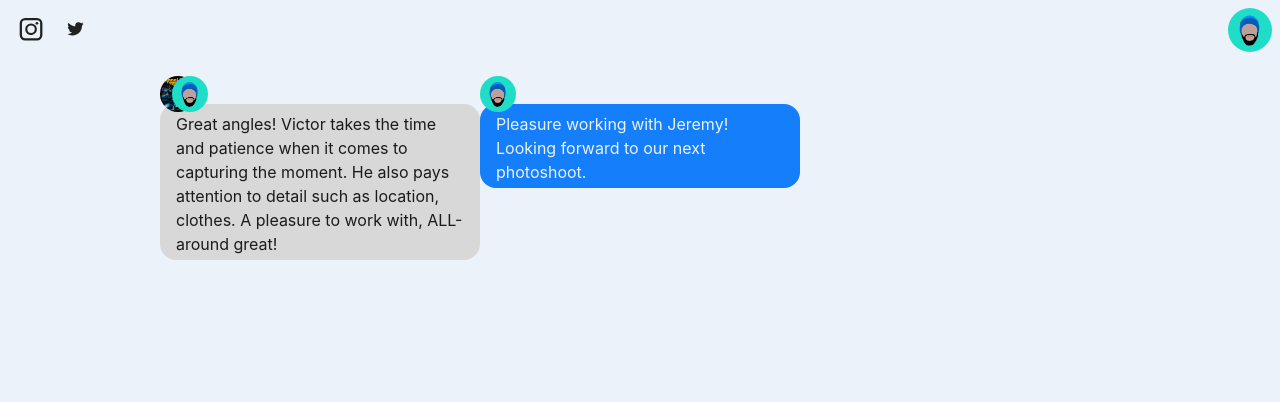
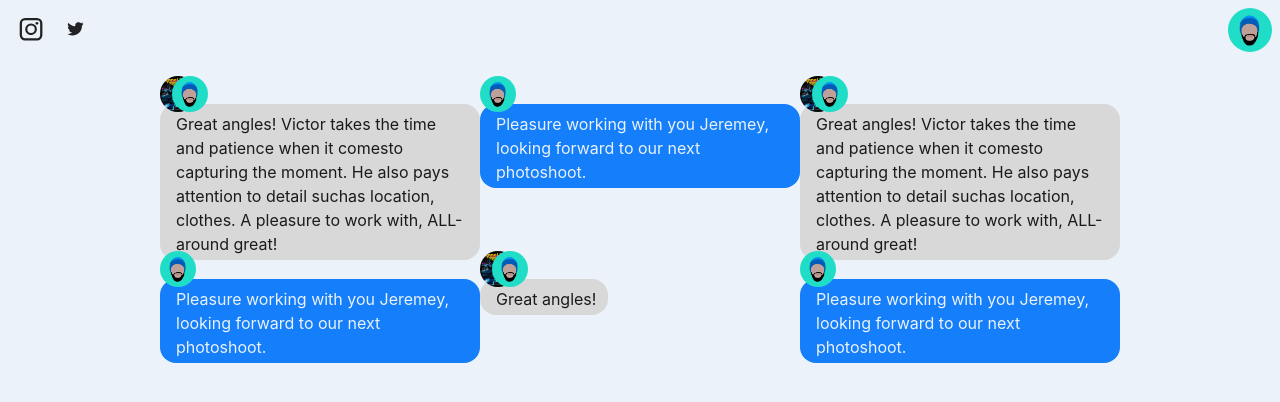
Before and after one commit to PinedaVictor/a-la-mode, a React (Vite) app: page /HappyClients in a window 1280 px wide. Shown: the top 402 px of the page. Built offline with nearby package versions, Linux system fonts and the light colour scheme.

Commit message:
Added springs folder, fixed width bug, and added animation to client reviews

```diff
--- a/src/components/elements/clients/Client.tsx
+++ b/src/components/elements/clients/Client.tsx
@@ -3,33 +3,41 @@ import img from "../../../assets/images/art.jpg";
 import img2 from "../../../assets/images/vic2.jpg";
 import { Icon } from "../avatar/Icon";
 import { Comment } from "./Comment";
+import { LeftRightSpring } from "../../springs";
 
 interface ClientProps {
   avatar: { img: string; altText: string };
   review: string;
+  comments: string[];
 }
 
 // TODO: Map client data with props
-
-export const Client: React.FC<ClientProps> = () => {
+export const Client: React.FC<ClientProps> = (props) => {
   return (
     <>
-      <div className=" absolute">
+      <LeftRightSpring left={true} height={175}>
+        <div>
+          <div className="pb-7">
+            {/* TODO: Client images */}
+            <div className=" absolute ">
               <Icon img={img} imgAltText="Client image" />
             </div>
             <div className=" absolute ml-3">
               <Icon img={img2} imgAltText="Client image" />
             </div>
-      <div className="flex mt-7 mb-8 bg-iGrey text-offBlack rounded-2xl">
+          </div>
+          <div className="flex mb-8 bg-iGrey text-offBlack rounded-2xl w-fit">
             <div className=" pl-4 pt-2 pr-3 pb-1 ">
-          <p>
-            Great angles! Victor takes the time and patience when it comes to
-            capturing the moment. He also pays attention to detail such as
-            location, clothes. A pleasure to work with, ALL-around great!
-          </p>
+              <p>{props.review}</p>
             </div>
           </div>
-      <Comment />
+        </div>
+      </LeftRightSpring>
+      <LeftRightSpring left={false} height={155}>
+        {props.comments.map((item) => (
+          <Comment comment={item} />
+        ))}
+      </LeftRightSpring>
     </>
   );
 };
--- a/src/components/elements/clients/Clients.tsx
+++ b/src/components/elements/clients/Clients.tsx
@@ -1,12 +1,34 @@
 import React from "react";
 import img from "../../../assets/images/art.jpg";
-
 import { Client } from "./Client";
 
 const clientData = [
   {
     avatar: { img: img, altText: "Art" },
-    review: "Super COol",
+    review:
+      "Great angles! Victor takes the time and patience when it comes" +
+      "to capturing the moment. He also pays attention to detail such" +
+      "as location, clothes. A pleasure to work with, ALL-around great!",
+    comments: [
+      "Pleasure working with you Jeremey, looking forward to our next photoshoot.",
+    ],
+  },
+  {
+    avatar: { img: img, altText: "Art" },
+    review:
+      "Great angles! Victor takes the time and patience when it comes" +
+      "to capturing the moment. He also pays attention to detail such" +
+      "as location, clothes. A pleasure to work with, ALL-around great!",
+    comments: [
+      "Pleasure working with you Jeremey, looking forward to our next photoshoot.",
+    ],
+  },
+  {
+    avatar: { img: img, altText: "Art" },
+    review: "Great angles!",
+    comments: [
+      "Pleasure working with you Jeremey, looking forward to our next photoshoot.",
+    ],
   },
 ];
 
@@ -15,7 +37,12 @@ export const Clients: React.FC = () => {
     <>
       <section className="p-5 md:pl-40 md:pr-40 grid md:grid-cols-3">
         {clientData.map((item, index) => (
-          <Client key={index} avatar={item.avatar} review={item.review} />
+          <Client
+            key={index}
+            avatar={item.avatar}
+            review={item.review}
+            comments={item.comments}
+          />
         ))}
       </section>
     </>
--- a/src/components/elements/clients/Comment.tsx
+++ b/src/components/elements/clients/Comment.tsx
@@ -2,19 +2,22 @@ import React from "react";
 import img from "../../../assets/images/vic2.jpg";
 import { Icon } from "../avatar/Icon";
 
-export const Comment: React.FC = () => {
+interface CommentProps {
+  comment: string;
+}
+
+export const Comment: React.FC<CommentProps> = (props) => {
   return (
     <>
       <div>
-        <div className=" absolute">
-          <Icon img={img} imgAltText="Client image" />
+        <div className="pb-7">
+          <div className=" absolute">
+            <Icon img={img} imgAltText="Client image" />
+          </div>
         </div>
-        <div className="flex mt-7 mb-8 bg-iBlue text-offWhite rounded-2xl">
+        <div className="flex  bg-iBlue text-offWhite rounded-2xl w-fit">
           <div className=" pl-4 pt-2 pr-3 pb-1 ">
-            <p>
-              Pleasure working with Jeremy! Looking forward to our next
-              photoshoot.
-            </p>
+            <p>{props.comment}</p>
           </div>
         </div>
       </div>
--- /dev/null
+++ b/src/components/springs/LeftRightSpring.tsx
@@ -0,0 +1,40 @@
+import React from "react";
+import { useTrail, animated } from "react-spring";
+
+// TODO: Impement interface
+interface LeftRightSpringProps {
+  left: boolean;
+  height: number;
+}
+
+export const LeftRightSpring: React.FC<LeftRightSpringProps> = (props) => {
+  const items = React.Children.toArray(props.children);
+  console.log("These are my items: ", items[0]);
+  const trails = useTrail(items.length, {
+    config: { mass: 15, tension: 190, friction: 75 },
+    from: {
+      opacity: 0,
+      x: props.left ? -300 : 300,
+      y: props.left ? -200 : 200,
+      height: 0,
+    },
+    to: {
+      opacity: 1,
+      x: 0,
+      y: 0,
+      height: props.height,
+      // TODO: Height needs to be edited if more than one comment is added. With a prop?
+    },
+  });
+  return (
+    <>
+      <div>
+        {trails.map((props, index) => (
+          <animated.div style={props} key={index}>
+            {items[index]}
+          </animated.div>
+        ))}
+      </div>
+    </>
+  );
+};
--- /dev/null
+++ b/src/components/springs/index.ts
@@ -0,0 +1 @@
+export { LeftRightSpring } from "./LeftRightSpring";
```
Lines whose indentation alone changed are shown as unchanged.
